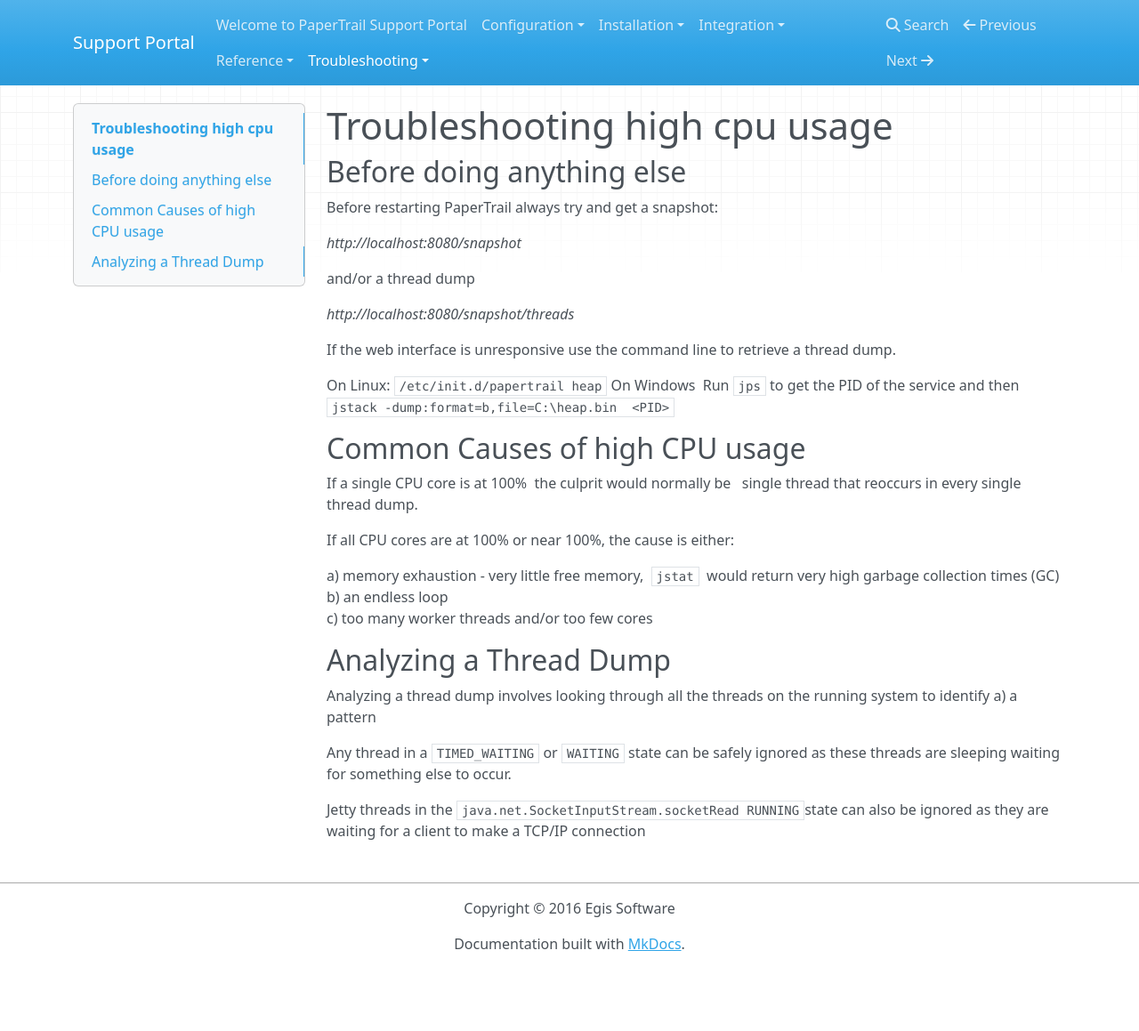
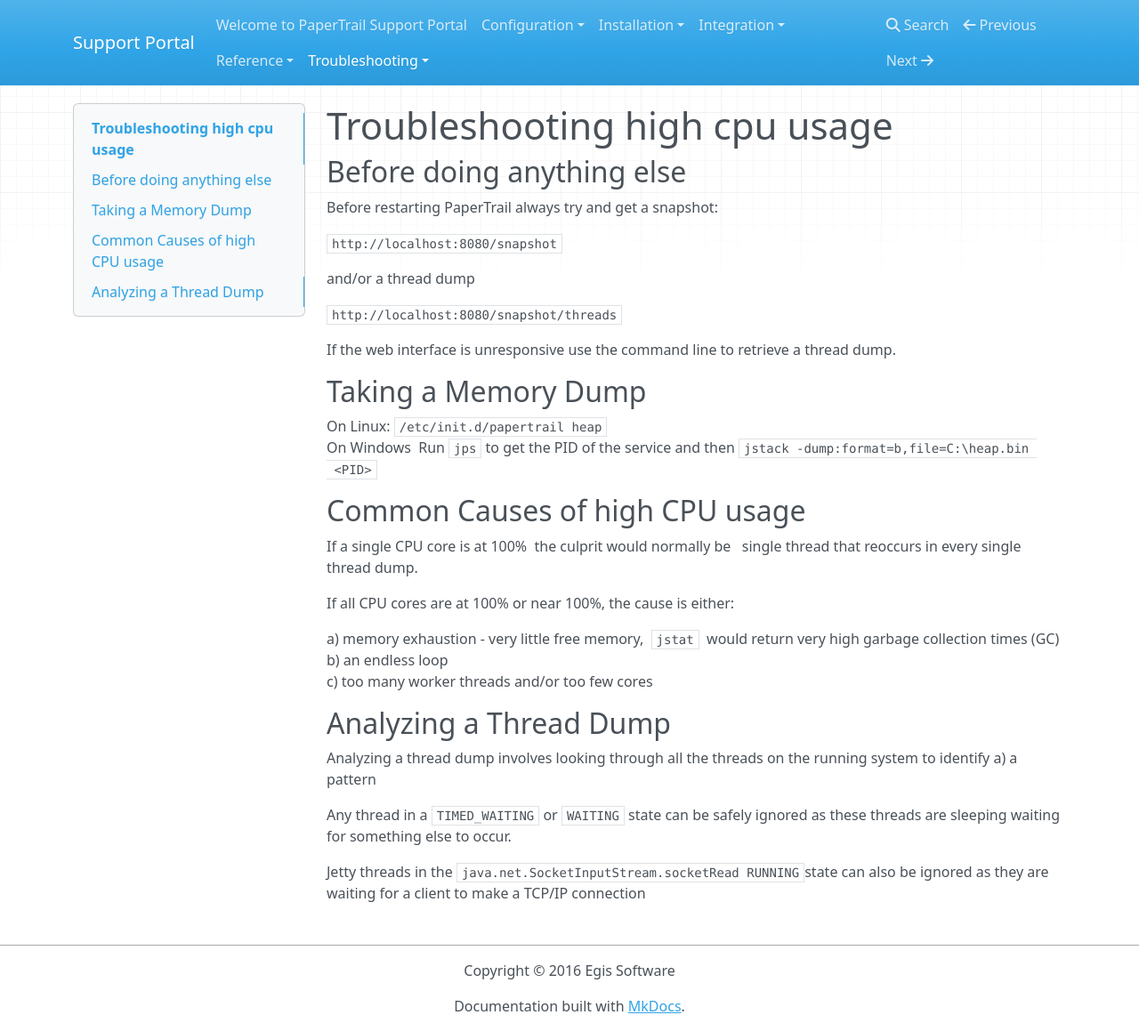
Before and after one commit to ryanegis/support-portal, an MkDocs documentation site: the page built from docs/Troubleshooting/cpu-usage.md, in a window 1280 px wide and 1159 px high. Shown: the whole window at 89% size. Built offline with MkDocs 1.6.1, drawn with Linux system fonts in a browser that asks for light colours; nearby versions of some CDN libraries; old or Windows-style settings are respelled for this version of MkDocs.

Commit message:
Update cpu-usage.md

```diff
--- a/docs/Troubleshooting/cpu-usage.md
+++ b/docs/Troubleshooting/cpu-usage.md
@@ -6,14 +6,16 @@ Before doing anything else
 
 Before restarting PaperTrail always try and get a snapshot:
 
-*http://localhost:8080/snapshot*
+`http://localhost:8080/snapshot`
 
 and/or a thread dump
 
-*http://localhost:8080/snapshot/threads*
+`http://localhost:8080/snapshot/threads`
 
- If the web interface is unresponsive use the command line to retrieve a
+If the web interface is unresponsive use the command line to retrieve a
 thread dump.
+
+## Taking a Memory Dump
 
 On Linux: `/etc/init.d/papertrail heap`
 On Windows <Java Bin Directory>  Run `jps` to get the PID of the service and then `jstack -dump:format=b,file=C:\heap.bin  <PID>`
```
